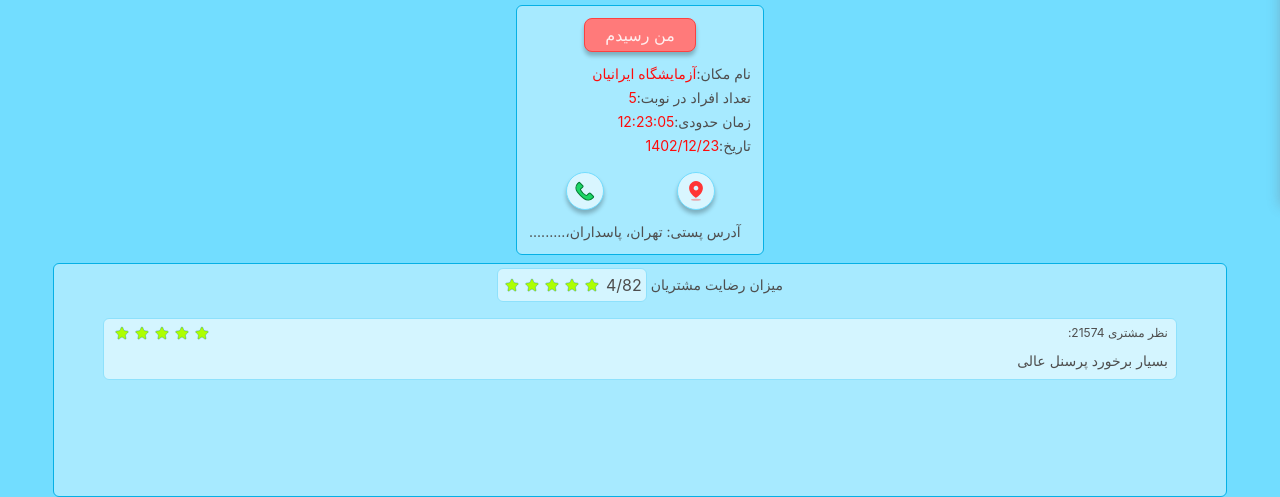
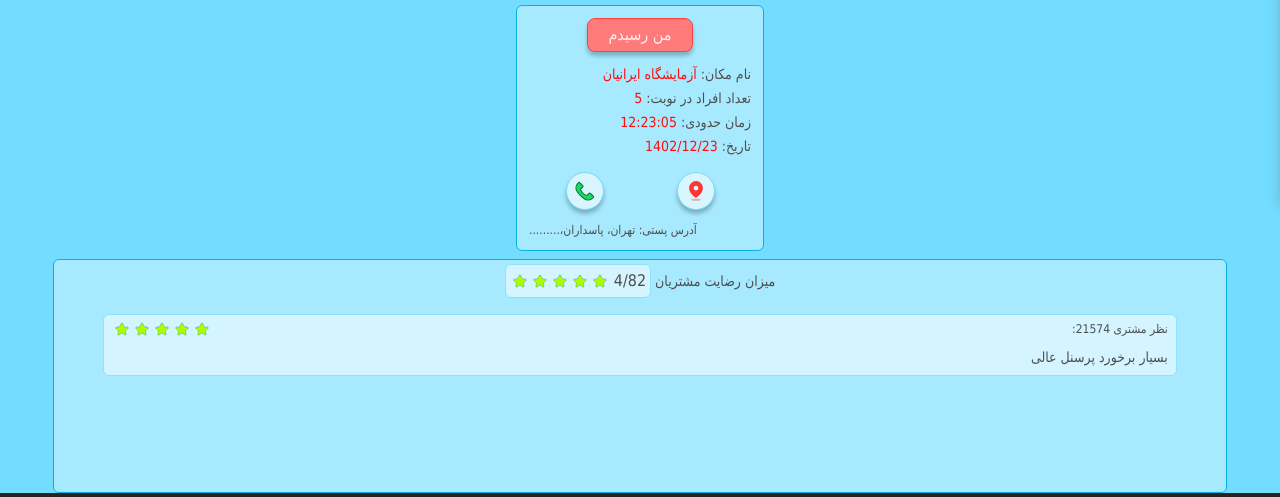
Before and after one commit to AmirNBK/queuing-system, a website built with Vite: page queue.html in a window 1280 px wide. Shown: the part 600-1097 px from the top of the page. Built offline with nearby package versions, Linux system fonts and the light colour scheme.

Commit message:
some minor fixes

```diff
--- a/queue.html
+++ b/queue.html
@@ -57,7 +57,7 @@
                     من رسیدم
                 </button>
 
-                <div class="text-sm flex flex-row-reverse">
+                <div class="text-sm flex flex-row-reverse gap-1">
                     <p class="rtl text-[#4E4E4E]">
                         نام مکان:
                     </p>
@@ -67,7 +67,7 @@
                     </p>
                 </div>
 
-                <div class="text-sm flex flex-row-reverse">
+                <div class="text-sm flex flex-row-reverse gap-1">
                     <p class="rtl text-[#4E4E4E]">
                         تعداد افراد در نوبت:
                     </p>
@@ -77,7 +77,7 @@
                     </p>
                 </div>
 
-                <div class="text-sm flex flex-row-reverse">
+                <div class="text-sm flex flex-row-reverse gap-1">
                     <p class="rtl text-[#4E4E4E]">
                         زمان حدودی:
                     </p>
@@ -87,7 +87,7 @@
                     </p>
                 </div>
 
-                <div class="text-sm flex flex-row-reverse">
+                <div class="text-sm flex flex-row-reverse gap-1">
                     <p class="rtl text-[#4E4E4E]">
                         تاریخ:
                     </p>
@@ -109,7 +109,7 @@
                 </div>
 
 
-                <p class="rtl text-[#4E4E4E] text-sm mr-auto mt-2">
+                <p class="rtl text-[#4E4E4E] text-xs mr-auto mt-2">
                     آدرس پستی: تهران، پاسداران،.........
                 </p>
             </div>
--- a/style.css
+++ b/style.css
@@ -3,7 +3,7 @@
 @tailwind utilities;
 
 :root {
-  font-family: Inter, system-ui, Avenir, Helvetica, Arial, sans-serif;
+  font-family: 'IRANSans', Tahoma, Arial, Helvetica, sans-serif;
   line-height: 1.5;
   font-weight: 400;
 
```
Also changed, not shown: locations.html (+1 -1 lines), output.css.
